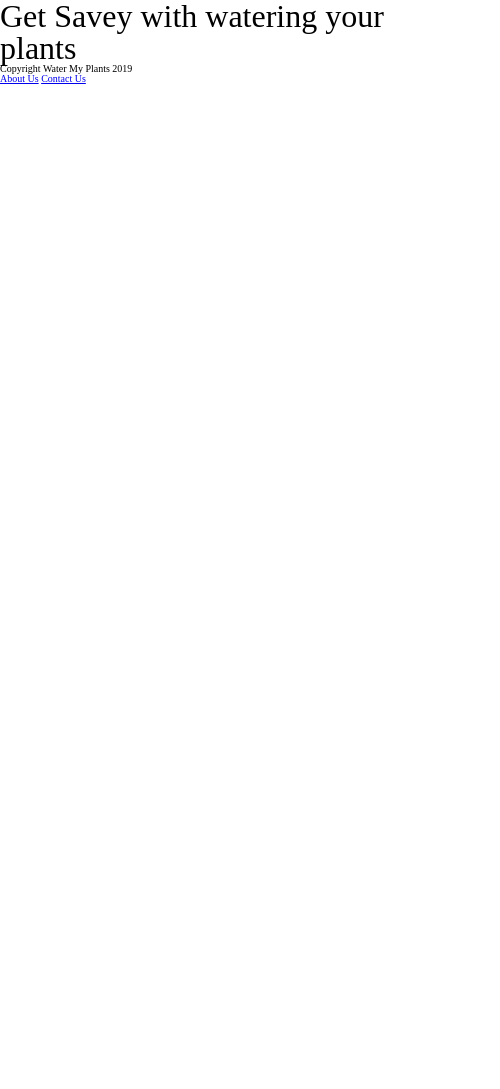
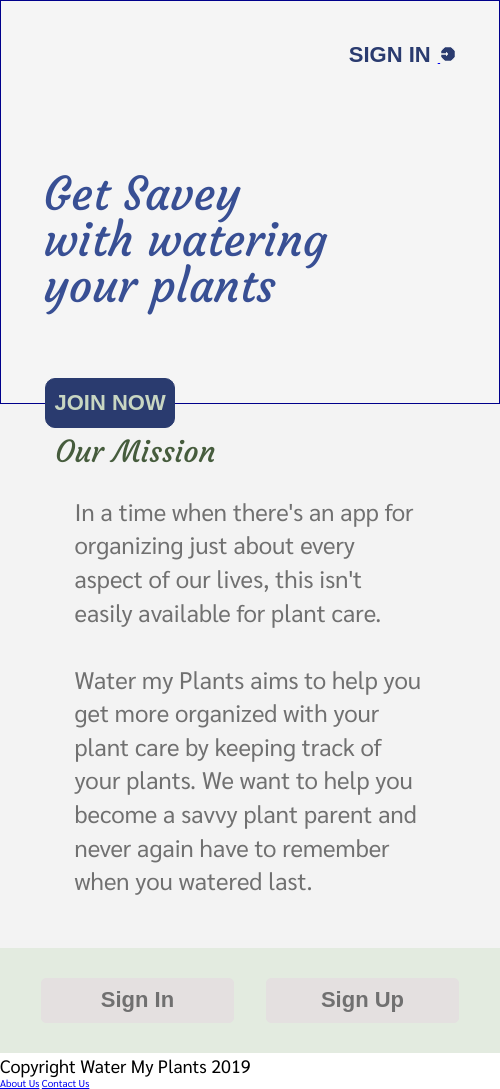
Before and after one commit to buildsprint-watermyplants/Landing-page, a plain HTML site: page index.html in a window 390 px wide. Shown: the whole page, 500 px wide, since content can reach past the window. Before the commit the page ends 844 px from the top, so only its background shows below. Drawn offline with Linux system fonts and the light colour scheme.

Commit message:
Mobile and tablet design for header, mission and signinup sections included

```diff
--- a/index.html
+++ b/index.html
@@ -7,7 +7,8 @@
 
   <title>Water My Plants</title>
 
-  <link href="https://fonts.googleapis.com/css?family=Indie+Flower|Roboto" rel="stylesheet">
+  <!--<link href="https://fonts.googleapis.com/css?family=Courgette" rel="stylesheet"> -->
+  <link href="https://fonts.googleapis.com/css?family=Courgette|Sarabun&display=swap" rel="stylesheet">
   <link href="css/index.css" rel="stylesheet">
   <meta name="viewport" content="width=device-width, initial-scale=1.0">
 
@@ -16,9 +17,14 @@
 <body>
 
   <header>
-    <div class="joinUS"></div>
+    <div class="joinUS">
+      <a href="dummy.html"><button id="joinUs">SIGN IN</button>
+        <img class="logo" src="images/sign-in.png" alt="Sign In Icon"></a>
+    </div>
     <h1>Get Savey with watering your plants</h1>
-    <div class="joinNow"></div>
+    <div class="joinNow">
+      <a href='dummy.html'><button id="joinNow">JOIN NOW</button></a>
+    </div>
 
   </header>
 
@@ -29,13 +35,17 @@
       </section>    <!-- End of whatOffered-->
 
       <section class="mission">
-
+        <h2>Our Mission</h2>
+        <p>In a time when there's an app for organizing just about every aspect of our lives, this isn't easily available for plant care.</p>
+        <p><br></p>
+        <p>Water my Plants aims to help you get more organized with your plant care by keeping track of your plants.  We want to help you become a savvy plant parent and never again have to remember when you watered last.</p>
       </section>  <!-- End of mission-->
 
     </section>   <!-- End of main-content-->
 
     <section class='SigInUp'>
-
+       <a  href="dummy.html"><button id='signIn'>Sign In</button></a>
+      <a  href="dummy.html"><button id='signUp'>Sign Up</button></a>
     </section>    <!-- End of SignInUp-->
 
   </section>      <!-- End of Container-->
--- a/less/global.less
+++ b/less/global.less
@@ -8,7 +8,7 @@ html {
 }
 
 html, body {
-  // font-family: 'Ubuntu', sans-serif;
+ font-family: 'Sarabun';
 
 }
 
@@ -17,11 +17,11 @@ h1, h2, h3, h4, h5 {
 
 }
 h1 {
-  font-size: 32px;
+  font-size: 3.6rem;
 }
 
 h2 {
-  // font-size: 3.2rem;
+ font-size: 2.4rem;
 }
 
 h3 {
@@ -29,7 +29,9 @@ h3 {
 }
 
 p {
-
+  font-size:1.8rem;
+  line-height: 1.4;
+  font-family: 'Sarabun';
 }
 
 .container {
--- a/less/home-page.less
+++ b/less/home-page.less
@@ -0,0 +1,134 @@
+header {
+    display: flex;
+     border: 1px solid darkblue;
+	// @media @mobile {
+        padding: 10% 5%;
+        flex-direction: column;
+        width:500px;
+        justify-content: space-evenly;
+        margin:0 auto;
+        background-color:#F5F5F5;
+        color:#384F94;
+        // font-weight: bold;
+        position: relative;
+        h1 {
+            flex-wrap: wrap;
+            font-size:4.6rem;
+            width:65%;
+            margin:2% 5%;
+            padding-bottom: 10%;
+            padding-top: 20%;
+        }
+        div {
+          button {
+
+          font-size: 2.2rem;
+          font-weight: bold;
+
+          }
+
+          #joinUs {
+            background-color:#F5F5F5;
+            border:1px solid #F5F5F5;
+            color:#2A3B6F;
+
+            // font-size:2rem;
+            // font-weight:bold;
+            margin-left:70%;
+            ;
+
+          }
+
+
+          #joinNow {
+            color:#C8D6C2;
+            border-radius: 10px;
+            width: 26%;
+            height: 50px;
+            background-color:#2A3B6F;
+            margin:2% 5%;
+            position: absolute;
+            bottom:-35px;
+            border:1px solid #2A3B6F;
+
+          }
+
+        }
+//    }
+    @media @tablet1 {
+        width:800px;
+        padding:3% 0 0 0;
+    }
+    @media @tablet2 {
+        width:1024px;
+        padding:3% 0 0 0;
+    }
+}
+
+.container {
+
+    // @media @mobile {
+      display: flex;
+      width:500px;
+      flex-direction:column;
+      margin:0 auto;
+      .mission {
+        width:100%;
+        margin:0 auto;
+        padding:2% 11%;
+        padding-bottom: 10%;
+        background-color: #F3F3F3;
+        h2 {
+          color:#465C3D;
+          margin-bottom:7%;
+          padding-top:6%;
+          font-size:3rem;
+
+        }
+        p{
+
+          margin:0 5%;
+          font-size:2.4rem;
+          color:#707070;
+       }
+
+      }
+      .SigInUp {
+        display:flex;
+        width:100%;
+        // height:120px;
+        background-color: #E3EBE0;
+        justify-content: center;
+        a{
+          display:flex;
+          width:45%;
+          margin:6% 0;
+          justify-content: center;
+          text-decoration: none;
+          button {
+
+            color:#707070;
+            width:86%;
+            height:45px;
+            // margin:6% 0;
+            background-color: #E4E0E0;
+            border:1px solid #E4E0E0;
+            border-radius:5px;
+            font-size: 2.2rem;
+            font-weight:bolder;
+
+          }
+        }
+      }
+
+    // }
+    @media @tablet1 {
+        width:800px;
+
+    }
+    @media @tablet2 {
+        width:1024px;
+
+    }
+
+  }
--- a/less/variables.less
+++ b/less/variables.less
@@ -0,0 +1,5 @@
+//mobile
+@mobile: ~"(min-width: 2px) and (max-width:500px)";
+@tablet1: ~"(min-width: 501px) and (max-width:800px)";
+@tablet2: ~"(min-width: 801px) and (max-width:1024px)";
+@desktop: ~"(min-width: 1025px)";
```
Also changed, not shown: dummy.html (added, +20 -0 lines), css/index.css, images/sign-in.png (added), images/sign-in@2x.png (added), images/sign@3x.png (added).
